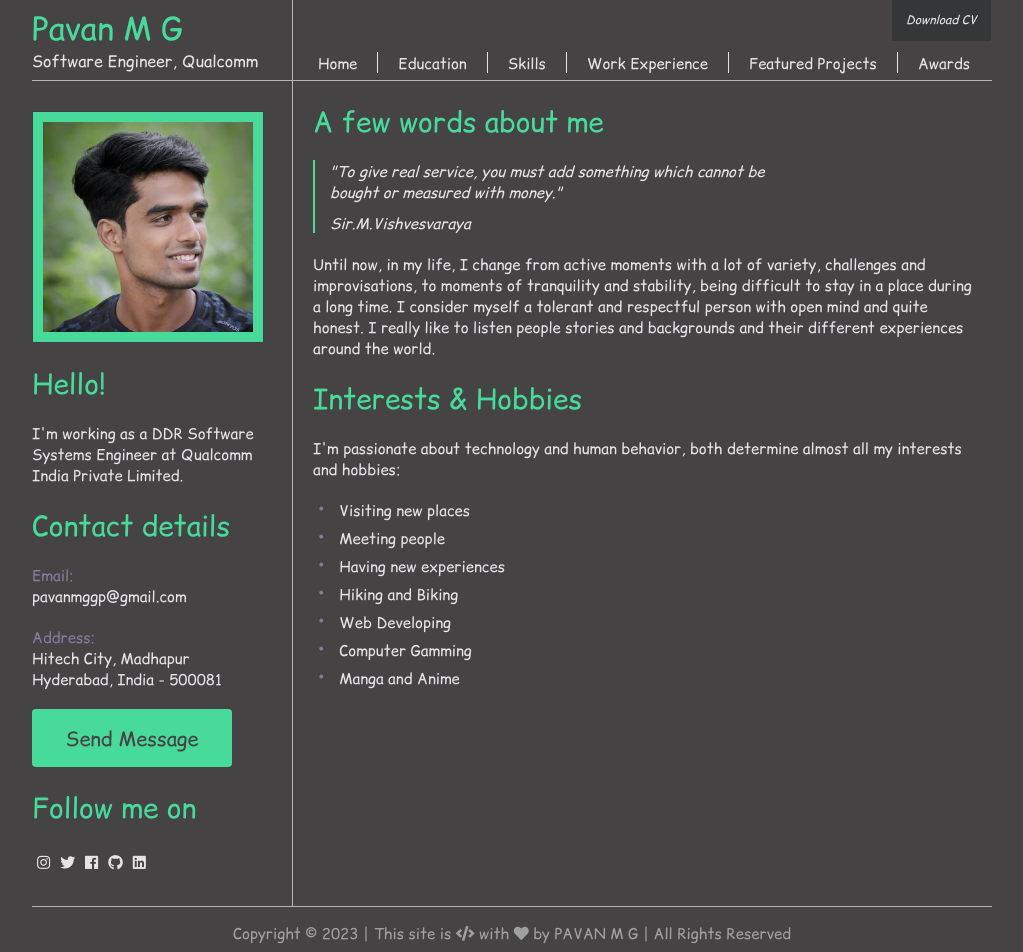
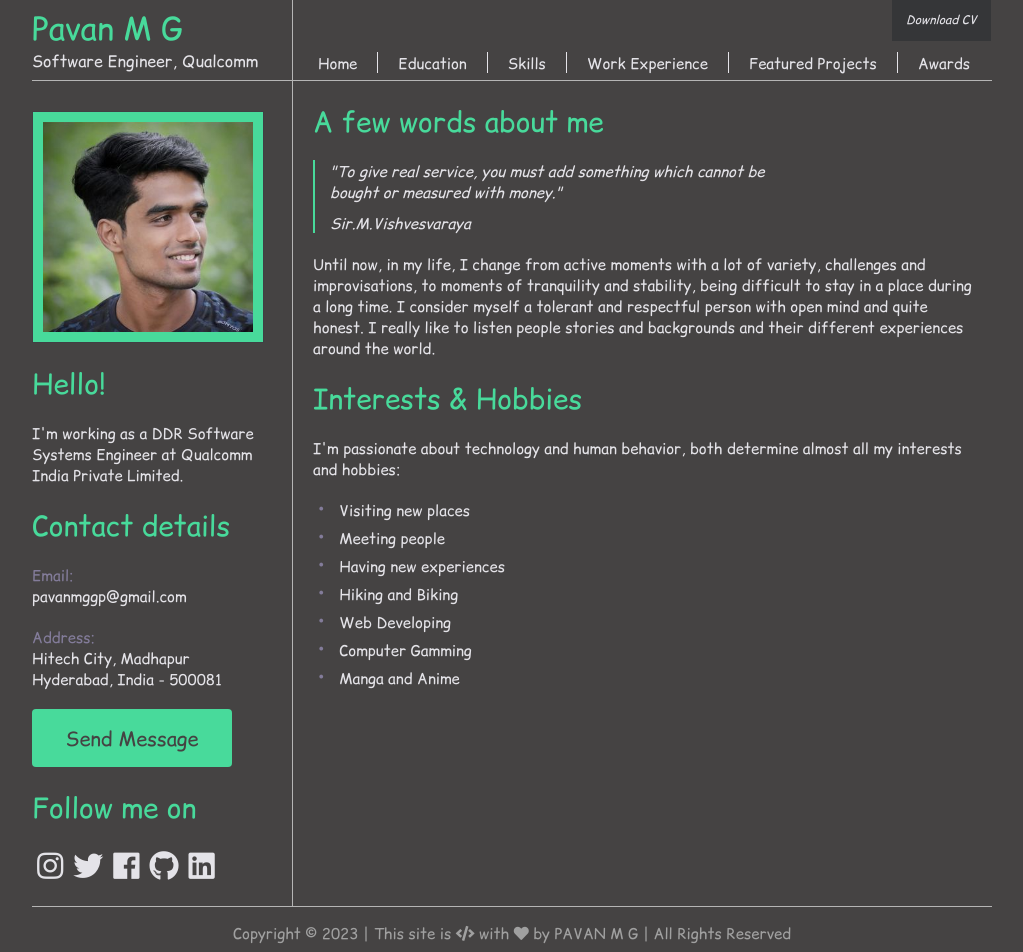
Before and after one commit to pavan-mg/pavan-mg.github.io, a Jekyll site: the page built from index.html, in a window 1280 px wide and 952 px high. Shown: the whole window, without its empty margins (128-1151 px from the left). Built offline with Jekyll 4.4.1, drawn with Linux system fonts in a browser that asks for light colours.

Commit message:
Update main.css

```diff
--- a/css/main.css
+++ b/css/main.css
@@ -299,7 +299,6 @@ ul {
 	}
 
 .social-icons {
-	font-size: 30;
 	margin-top: 20px;
 	margin-bottom: 20px;
 }
@@ -312,6 +311,7 @@ ul {
 	}
 	.social-icons a {
 		text-decoration: none;
+		font-size: 30;
 	}
 
 .footer_name {
```
